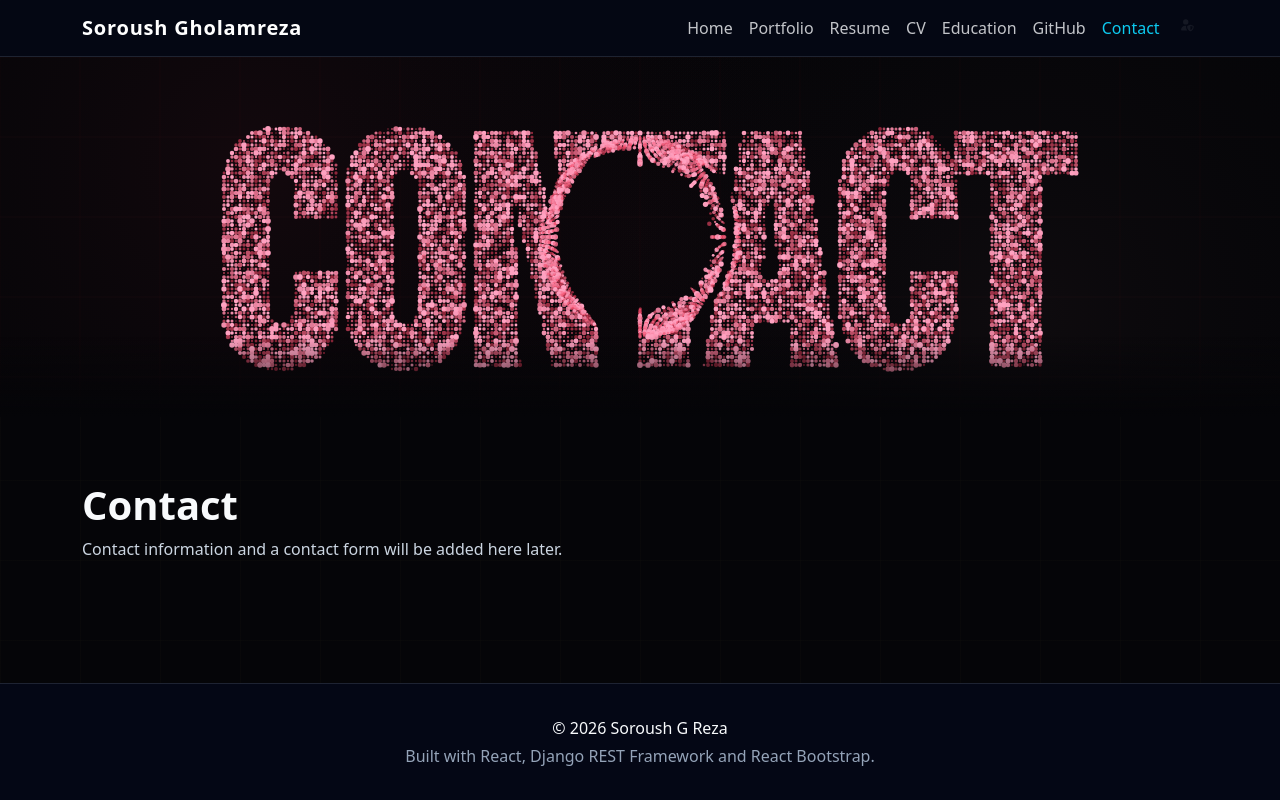
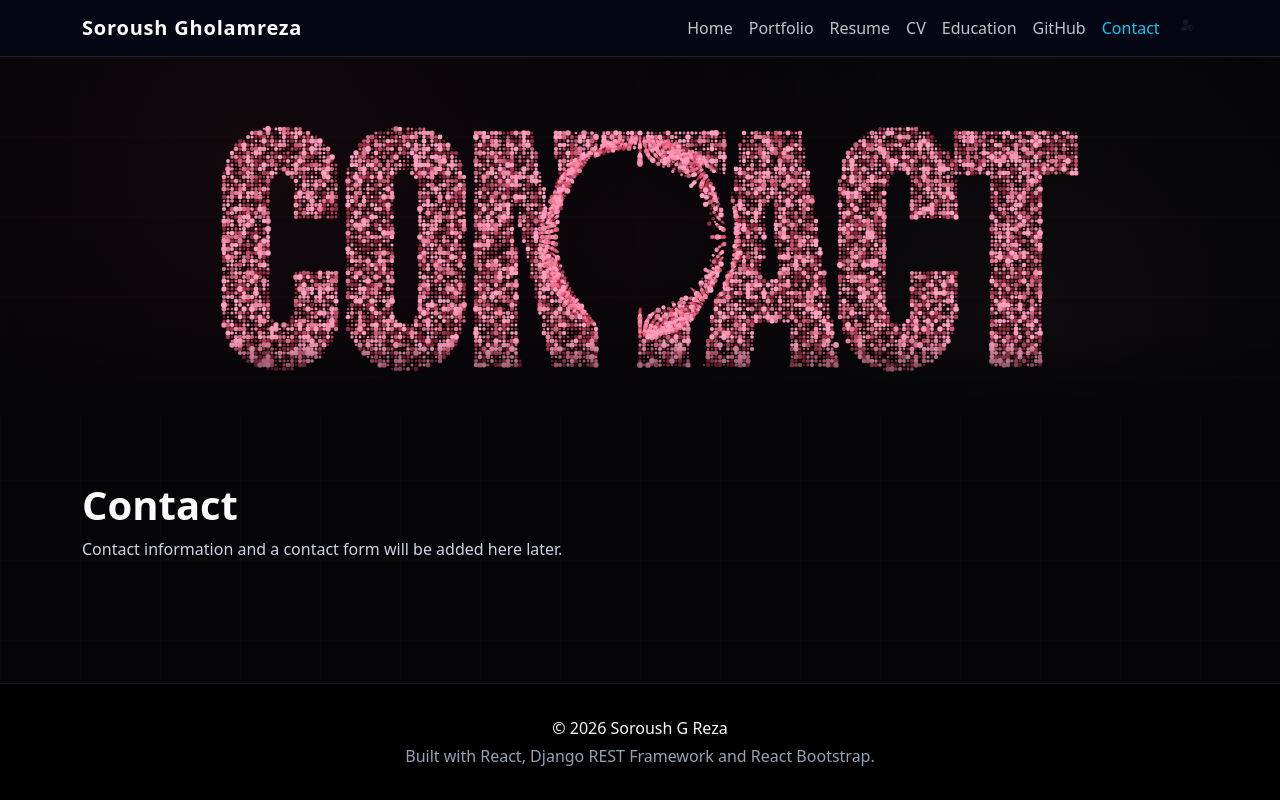
Before and after one commit to SoroushGReza/SoroushWebsite, a React (Vite) app in the folder frontend/: page /contact in a window 1280 px wide. Built offline with nearby package versions, Linux system fonts and the light colour scheme; no server answers.

Commit message:
Update footer bg color

```diff
--- a/frontend/src/index.css
+++ b/frontend/src/index.css
@@ -133,7 +133,7 @@ main {
 
 .site-footer {
   padding: 2rem 0;
-  background: rgba(5, 8, 22, 0.96);
+  background: rgba(0, 0, 0, 0.96);
   border-top: 1px solid rgba(148, 163, 184, 0.18);
   text-align: center;
 }
```
